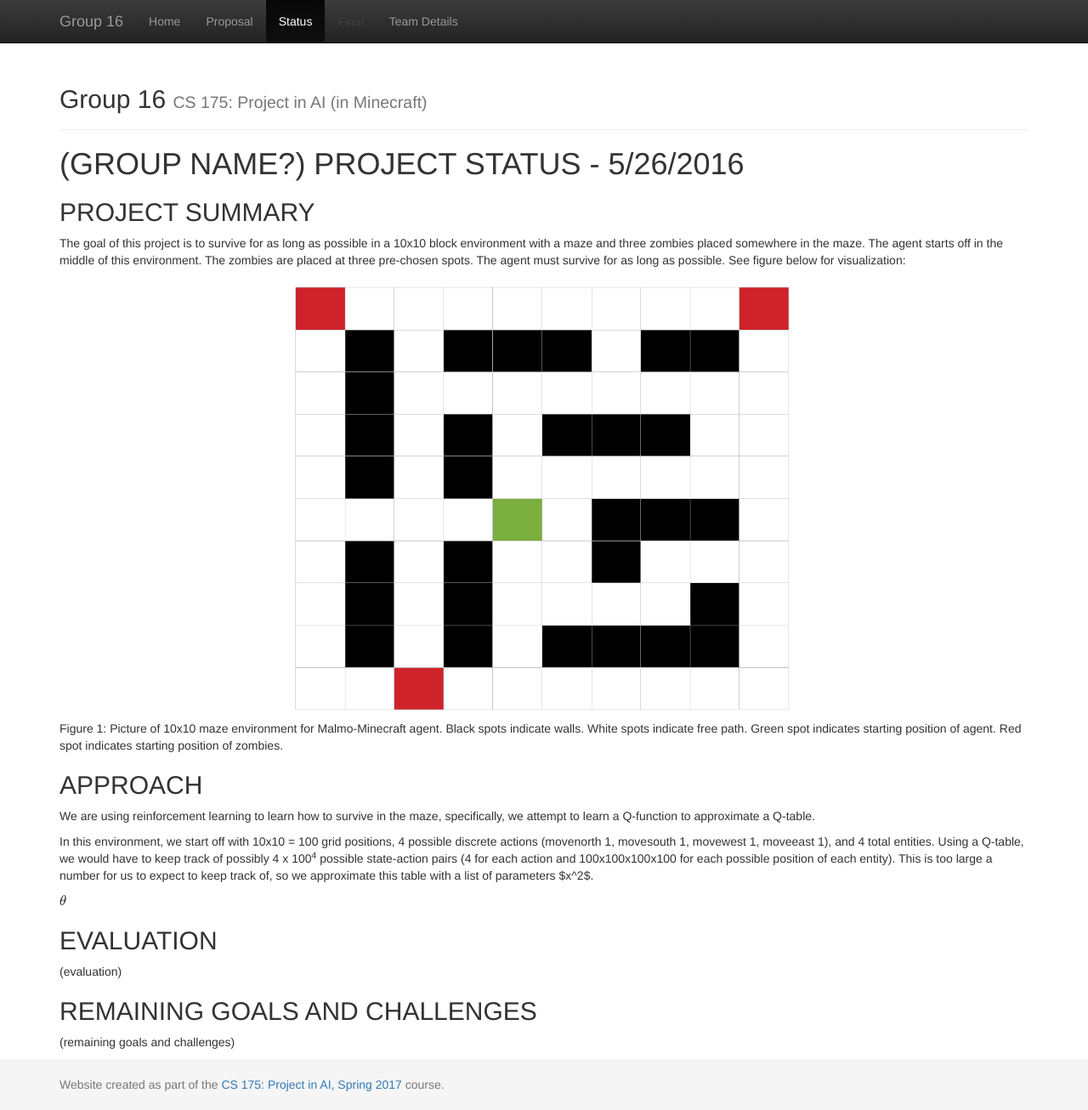
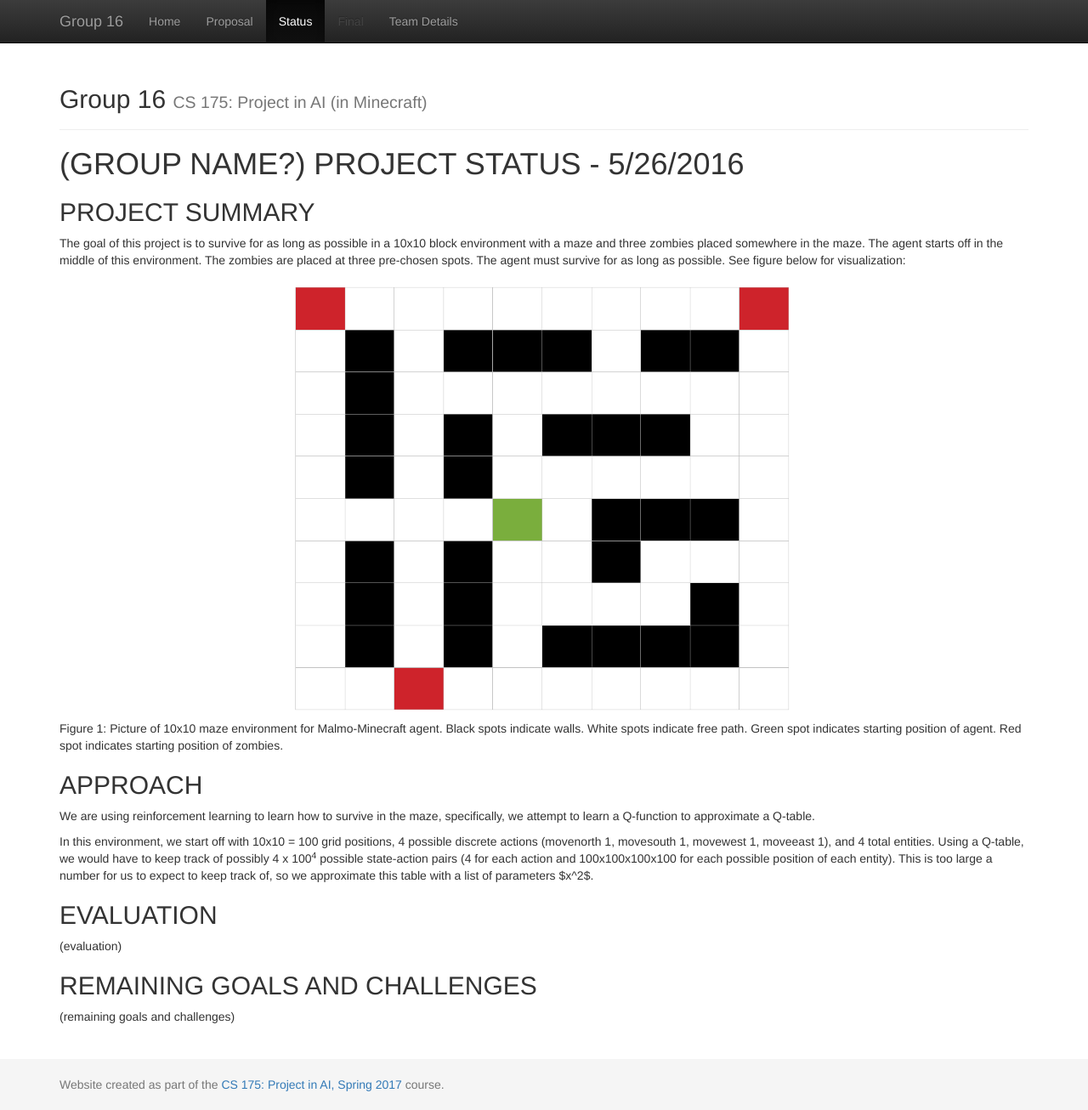
Before and after one commit to becamorin20/Group-16, a Jekyll site: the page built from docs/status.md, in a window 1280 px wide and 1306 px high. Shown: the whole window at 85% size. Built offline with Jekyll 4.4.1, drawn with Linux system fonts in a browser that asks for light colours; formulas are drawn with MathJax 3.

Commit message:
Update status.md

```diff
--- a/docs/status.md
+++ b/docs/status.md
@@ -18,7 +18,6 @@ Using a Q-table, we would have to keep track of possibly 4 x 100<sup>4</sup> pos
 This is too large a number for us to expect to keep track of, so we approximate this table with a list of parameters
 $x^2$.
 
-$$ \theta $$
 ## EVALUATION
 (evaluation)
 
```
